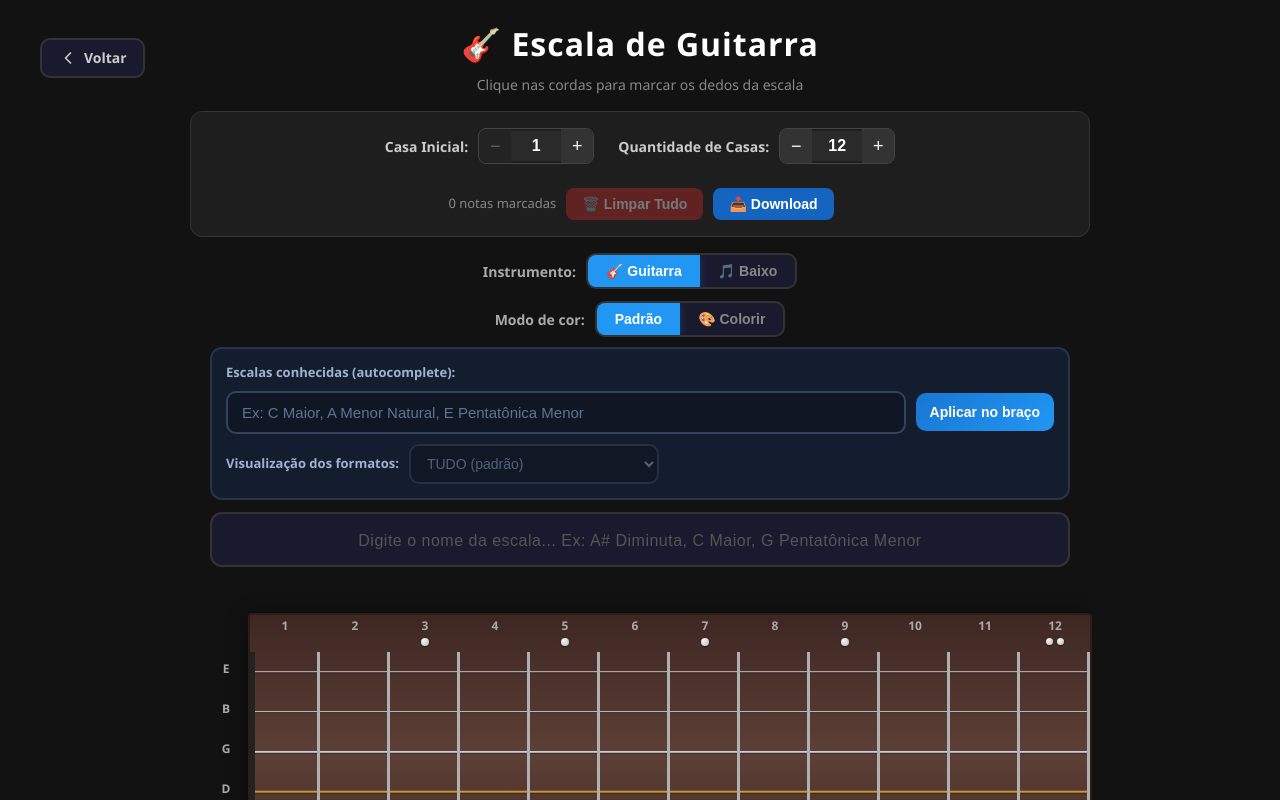
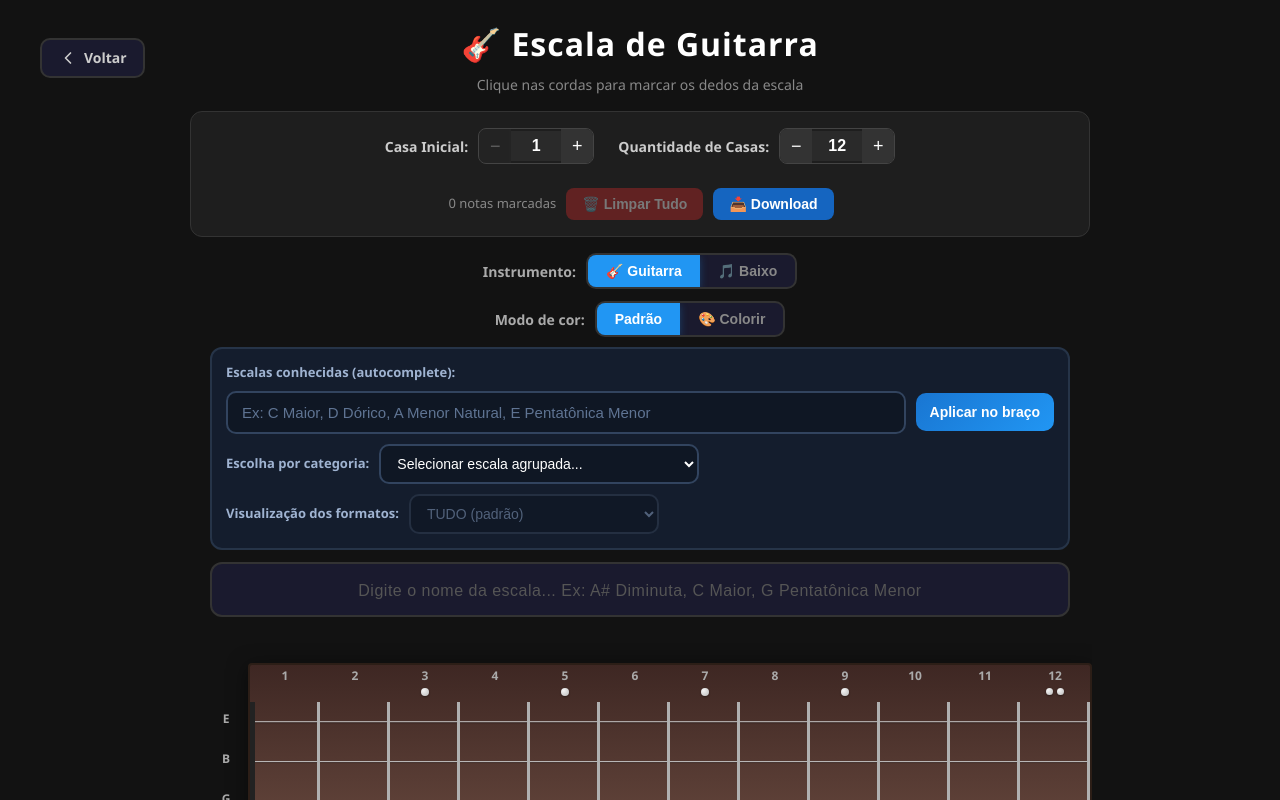
Before and after one commit to masilvasql/guitar-scale-app, a React (Vite) app in the folder guitar-scale-app/: page /guitar-scale-app/escalas in a window 1280 px wide. Shown: the top 800 px of the page. Built offline with nearby package versions, Linux system fonts and the light colour scheme.

Commit message:
adicionado modos gregos.

```diff
--- a/guitar-scale-app/src/pages/Scales.css
+++ b/guitar-scale-app/src/pages/Scales.css
@@ -150,6 +150,38 @@
   color: #7ed7a7;
   font-size: 13px;
   font-weight: 500;
+}
+
+.known-scales-grouped-row {
+  margin-top: 10px;
+  display: flex;
+  align-items: center;
+  gap: 10px;
+  flex-wrap: wrap;
+}
+
+.known-scales-grouped-label {
+  color: #9fb3d1;
+  font-size: 13px;
+  font-weight: 600;
+}
+
+.known-scales-grouped-select {
+  min-width: 320px;
+  max-width: 100%;
+  padding: 9px 12px;
+  font-size: 14px;
+  color: #fff;
+  background: #0f1724;
+  border: 2px solid #32445f;
+  border-radius: 10px;
+  outline: none;
+  transition: border-color 0.2s ease, box-shadow 0.2s ease;
+}
+
+.known-scales-grouped-select:focus {
+  border-color: #2196F3;
+  box-shadow: 0 0 10px rgba(33, 150, 243, 0.25);
 }
 
 .known-scales-view-row {
--- a/guitar-scale-app/src/pages/Scales.jsx
+++ b/guitar-scale-app/src/pages/Scales.jsx
@@ -37,14 +37,39 @@ export const NOTE_TO_SEMITONE = {
 export const SEMITONE_TO_NOTE = ['C', 'C#', 'D', 'D#', 'E', 'F', 'F#', 'G', 'G#', 'A', 'A#', 'B']
 export const AUTO_SCALE_NOTE_COLOR = '#607d8b'
 export const AUTO_SCALE_TONIC_COLOR = '#ffca28'
+const GREEK_MODE_IDS = new Set(['ionian', 'dorian', 'phrygian', 'lydian', 'mixolydian', 'aeolian', 'locrian'])
 const ROOT_OPTIONS = ['C', 'C#', 'Db', 'D', 'Eb', 'E', 'F', 'F#', 'Gb', 'G', 'Ab', 'A', 'Bb', 'B']
 const SCALE_PATTERNS = [
   { id: 'major', name: 'Maior', intervals: [0, 2, 4, 5, 7, 9, 11] },
+  { id: 'ionian', name: 'Jônio', intervals: [0, 2, 4, 5, 7, 9, 11] },
+  { id: 'dorian', name: 'Dórico', intervals: [0, 2, 3, 5, 7, 9, 10] },
+  { id: 'phrygian', name: 'Frígio', intervals: [0, 1, 3, 5, 7, 8, 10] },
+  { id: 'lydian', name: 'Lídio', intervals: [0, 2, 4, 6, 7, 9, 11] },
+  { id: 'mixolydian', name: 'Mixolídio', intervals: [0, 2, 4, 5, 7, 9, 10] },
+  { id: 'aeolian', name: 'Eólio', intervals: [0, 2, 3, 5, 7, 8, 10] },
+  { id: 'locrian', name: 'Lócrio', intervals: [0, 1, 3, 5, 6, 8, 10] },
   { id: 'naturalMinor', name: 'Menor Natural', intervals: [0, 2, 3, 5, 7, 8, 10] },
   { id: 'harmonicMinor', name: 'Menor Harmônica', intervals: [0, 2, 3, 5, 7, 8, 11] },
   { id: 'melodicMinor', name: 'Menor Melódica', intervals: [0, 2, 3, 5, 7, 9, 11] },
   { id: 'majorPentatonic', name: 'Pentatônica Maior', intervals: [0, 2, 4, 7, 9] },
   { id: 'minorPentatonic', name: 'Pentatônica Menor', intervals: [0, 3, 5, 7, 10] },
+]
+const SCALE_GROUPS = [
+  {
+    id: 'traditional',
+    label: 'Escalas Tradicionais',
+    patternIds: ['major', 'naturalMinor', 'harmonicMinor', 'melodicMinor'],
+  },
+  {
+    id: 'greekModes',
+    label: 'Modos Gregos',
+    patternIds: ['ionian', 'dorian', 'phrygian', 'lydian', 'mixolydian', 'aeolian', 'locrian'],
+  },
+  {
+    id: 'pentatonics',
+    label: 'Pentatônicas',
+    patternIds: ['majorPentatonic', 'minorPentatonic'],
+  },
 ]
 const KNOWN_SCALES = ROOT_OPTIONS.flatMap(root =>
   SCALE_PATTERNS.map(pattern => ({
@@ -54,9 +79,38 @@ const KNOWN_SCALES = ROOT_OPTIONS.flatMap(root =>
     pattern,
   }))
 )
+const PATTERN_BY_ID = SCALE_PATTERNS.reduce((acc, pattern) => {
+  acc[pattern.id] = pattern
+  return acc
+}, {})
+const KNOWN_SCALE_GROUPS = SCALE_GROUPS.map(group => ({
+  ...group,
+  scales: ROOT_OPTIONS.flatMap(root =>
+    group.patternIds
+      .map((patternId) => {
+        const pattern = PATTERN_BY_ID[patternId]
+        if (!pattern) return null
+
+        return {
+          key: `${group.id}-${root}-${pattern.id}`,
+          label: `${root} ${pattern.name}`,
+          root,
+          pattern,
+        }
+      })
+      .filter(Boolean)
+  ),
+}))
 
 function normalizeScaleLabel(value) {
-  return value.trim().replace(/\s+/g, ' ').toLowerCase()
+  return value
+    .trim()
+    .replace(/\s+/g, ' ')
+    .normalize('NFD')
+    .replace(/[\u0300-\u036f]/g, '')
+    .replace(/\bjonio\b/g, 'ionio')
+    .replace(/\beolio\b/g, 'aeolio')
+    .toLowerCase()
 }
 
 function getKnownScaleByLabel(input) {
@@ -174,6 +228,33 @@ export function buildScaleFormats(markers, instrumentName, startFret, fretCount,
   })
 
   if (instrumentName === 'guitar' && scale) {
+    if (GREEK_MODE_IDS.has(scale.pattern.id)) {
+      const greekFormats = []
+      for (let offset = 0; offset < 7; offset += 1) {
+        const windowStart = startFret + offset
+        if (windowStart > lastFret) break
+
+        const windowEnd = Math.min(lastFret, windowStart + CAGED_FORMAT_SPAN_FRETS - 1)
+        const entriesInWindow = markerEntries.filter((entry) => (
+          entry.absoluteFret >= windowStart && entry.absoluteFret <= windowEnd
+        ))
+
+        if (entriesInWindow.length === 0) continue
+
+        greekFormats.push({
+          id: `format-${greekFormats.length + 1}`,
+          label: `${greekFormats.length + 1}º formato (casas ${windowStart}–${windowEnd})`,
+          startFret: windowStart,
+          endFret: windowEnd,
+          markerKeys: entriesInWindow.map(entry => entry.key),
+        })
+      }
+
+      if (greekFormats.length > 0) {
+        return greekFormats
+      }
+    }
+
     const rootSemitone = NOTE_TO_SEMITONE[scale.root]
 
     if (rootSemitone !== undefined) {
@@ -190,7 +271,8 @@ export function buildScaleFormats(markers, instrumentName, startFret, fretCount,
       )).sort((a, b) => a - b)
 
       if (tonicAnchorFrets.length > 0) {
-        const cagedAnchors = tonicAnchorFrets.slice(0, 5)
+        const maxFormatCount = 5
+        const cagedAnchors = tonicAnchorFrets.slice(0, maxFormatCount)
         const usedWindows = new Set()
         const cagedFormats = cagedAnchors
           .map((anchorFret) => {
@@ -280,6 +362,7 @@ function Scales() {
   const [activeKnownScale, setActiveKnownScale] = useState(null)
   const [scaleFormats, setScaleFormats] = useState([])
   const [selectedScaleView, setSelectedScaleView] = useState('all')
+  const [selectedGroupedScaleInput, setSelectedGroupedScaleInput] = useState('')
   const pendingTimerRef = useRef(null)
   const fretDigitTimerRef = useRef(null)
   const captureRef = useRef(null)
@@ -433,6 +516,7 @@ function Scales() {
     setActiveKnownScale(null)
     setScaleFormats([])
     setSelectedScaleView('all')
+    setSelectedGroupedScaleInput('')
   }, [instrument])
 
   const handleClearAll = useCallback(() => {
@@ -446,6 +530,7 @@ function Scales() {
     setActiveKnownScale(null)
     setScaleFormats([])
     setSelectedScaleView('all')
+    setSelectedGroupedScaleInput('')
   }, [])
 
   const handleApplyKnownScale = useCallback((rawInput) => {
@@ -505,6 +590,14 @@ function Scales() {
         : `Escala ${chosenScale.label} aplicada no braço.`
     )
   }, [instrument, startingFret, totalFrets])
+
+  const handleGroupedScaleSelection = useCallback((selectedLabel) => {
+    setSelectedGroupedScaleInput(selectedLabel)
+    if (!selectedLabel) return
+
+    setSelectedScaleInput(selectedLabel)
+    handleApplyKnownScale(selectedLabel)
+  }, [handleApplyKnownScale])
 
   useEffect(() => {
     if (!activeKnownScale) return
@@ -728,7 +821,7 @@ function Scales() {
               id="known-scales-input"
               type="text"
               className="known-scales-input"
-              placeholder="Ex: C Maior, A Menor Natural, E Pentatônica Menor"
+              placeholder="Ex: C Maior, D Dórico, A Menor Natural, E Pentatônica Menor"
               list="known-scales-options"
               value={selectedScaleInput}
               onChange={(e) => setSelectedScaleInput(e.target.value)}
@@ -751,6 +844,24 @@ function Scales() {
             >
               Aplicar no braço
             </button>
+          </div>
+          <div className="known-scales-grouped-row">
+            <label htmlFor="known-scales-grouped-select" className="known-scales-grouped-label">Escolha por categoria:</label>
+            <select
+              id="known-scales-grouped-select"
+              className="known-scales-grouped-select"
+              value={selectedGroupedScaleInput}
+              onChange={(e) => handleGroupedScaleSelection(e.target.value)}
+            >
+              <option value="">Selecionar escala agrupada...</option>
+              {KNOWN_SCALE_GROUPS.map(group => (
+                <optgroup key={group.id} label={group.label}>
+                  {group.scales.map(scale => (
+                    <option key={scale.key} value={scale.label}>{scale.label}</option>
+                  ))}
+                </optgroup>
+              ))}
+            </select>
           </div>
           <div className="known-scales-view-row">
             <label htmlFor="known-scales-view" className="known-scales-view-label">Visualização dos formatos:</label>
```
Also changed, not shown: 1 other file (tests, documents, lock files or other folders).
